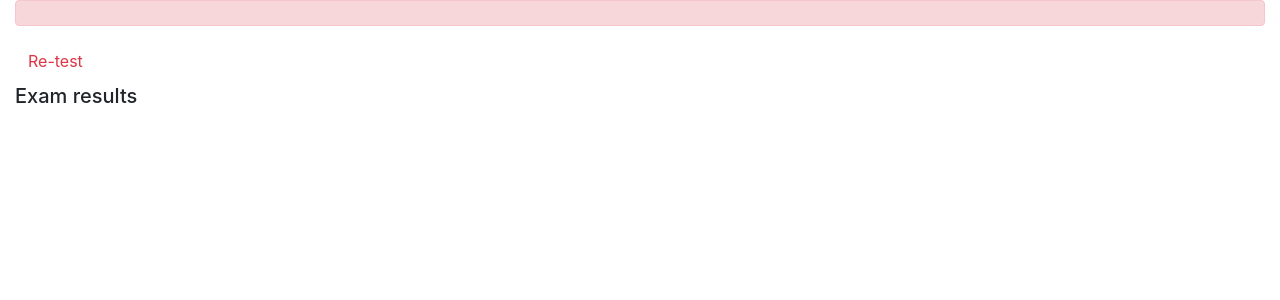
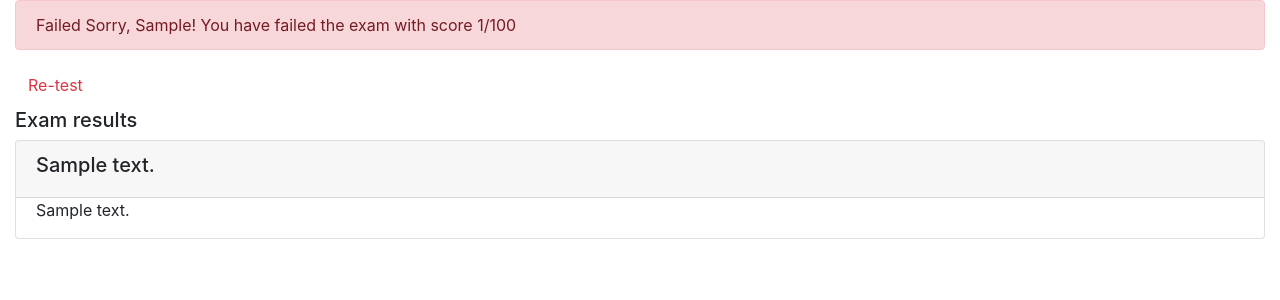
Before and after one commit to Suuhhlly/django_final, a Django app: template final_template/onlinecourse/templates/onlinecourse/exam_result_bootstrap.html in a window 1280 px wide. Shown: the part 56-356 px from the top of the page. Run offline with Django 3.2, Linux system fonts and the light colour scheme; a user stored in the database is signed in; tables that the repository leaves empty hold one stand-in row (values such as "Sample post"); the template is opened without the code that fills it: most values are stand-ins (such as "Sample title", 1, 10 or a date in 2020); some libraries are stand-ins or nearby versions.

Commit message:
updates again

```diff
--- a/final_template/onlinecourse/templates/onlinecourse/exam_result_bootstrap.html
+++ b/final_template/onlinecourse/templates/onlinecourse/exam_result_bootstrap.html
@@ -36,19 +36,55 @@
 </nav>
 
 <div class="container-fluid">
-    {% if grade > 80 %}
+    {% if total_score > 80 %}
     <div class="alert alert-success">
        <!--HINT Display passed info -->
+       Congratulations, {{ user.first_name }}! You have passed the exam with score {{ total_score }}/100
     </div>
     {% else %}
     <div class="alert alert-danger">
         <!--HINT Display failed info -->
+        Failed Sorry, {{ user.first_name }}! You have failed the exam with score {{ total_score }}/100
     </div>
     <a class="btn btn-link text-danger" href="{% url 'onlinecourse:course_details' course.id %}">Re-test</a>
     {% endif %}
+
     <div class="card-columns-vertical mt-1">
        <h5 class="">Exam results</h5>
             <!--HINT Display exam results-->
+            {% if user.is_authenticated %}
+                <form id="questionform" action="{% url 'onlinecourse:submit' course.id %}" method="post">
+                <div class="card mt-1">
+                    {% for question in course.question_set.all %}
+                        <div class="card-header"><h5>{{ question.question_text}}</h5></div>
+                            {% csrf_token %}
+                            <div class="form-group">
+                                {% for choice in question.choice_set.all %}
+                                    <div class="form-check">
+                                        {% if choice.is_correct and choice.id not in selected_ids %}
+                                        <label class="form-check-label text-warning">
+                                         Not Selected:{{ choice.choice_text }}
+                                        </label>
+                                        {% elif choice.is_correct  %}
+                                        <label class="form-check-label text-success">
+                                         Correct answer:{{ choice.choice_text }}
+                                        </label>
+                                        {% elif not choice.is_correct and choice.id in selected_ids %}
+                                        <label class="form-check-label text-danger">
+                                         Wrong Answer:{{ choice.choice_text }}
+                                        </label>
+                                        {% else %}
+                                        <label class="form-check-label">
+                                         {{ choice.choice_text }}
+                                        </label>
+                                        {% endif %}
+                                    </div>
+                                {% endfor %}
+                            </div>
+                        </div>
+                    {% endfor %}
+                </div>
+            {% endif %}
     </div>
 </div>
 </body>
```
Also changed, not shown: final_template/onlinecourse/templates/onlinecourse/course_detail_bootstrap.html (+20 -19 lines), final_template/onlinecourse/views.py (+35 -6 lines). Lines whose indentation alone changed are shown as unchanged.
